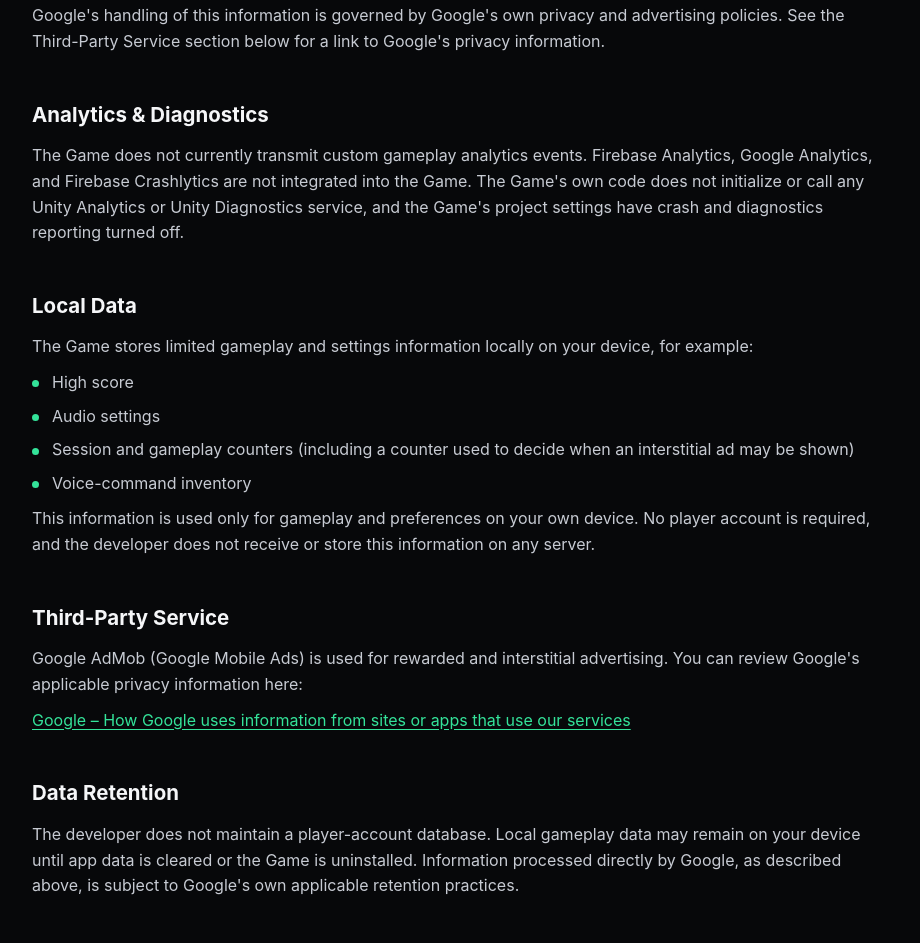
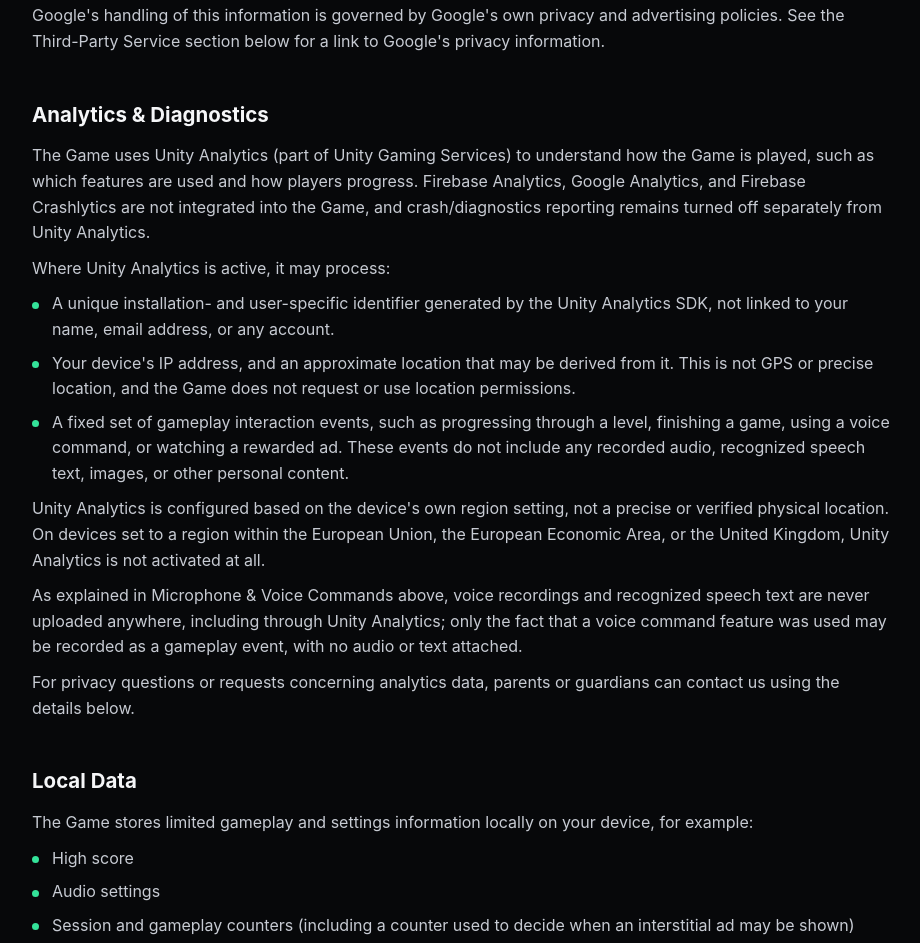
Before and after one commit to orentamar-cloud/CavemanVsAliens-Website, a plain HTML site: page privacy.html in a window 1280 px wide. Shown: the part 1521-2464 px from the top of the page, without its empty margins (318-1238 px from the left). Drawn offline with Linux system fonts and the light colour scheme.

Commit message:
Update privacy policy for Unity Analytics

```diff
--- a/privacy.html
+++ b/privacy.html
@@ -145,9 +145,31 @@
 
           <h2 id="analytics">Analytics &amp; Diagnostics</h2>
           <p>
-            The Game does not currently transmit custom gameplay analytics events. Firebase
-            Analytics, Google Analytics, and Firebase Crashlytics are not integrated into the Game.
-            The Game's own code does not initialize or call any Unity Analytics or Unity Diagnostics service, and the Game's project settings have crash and diagnostics reporting turned off.
+            The Game uses Unity Analytics (part of Unity Gaming Services) to understand how the
+            Game is played, such as which features are used and how players progress. Firebase
+            Analytics, Google Analytics, and Firebase Crashlytics are not integrated into the
+            Game, and crash/diagnostics reporting remains turned off separately from Unity Analytics.
+          </p>
+          <p>Where Unity Analytics is active, it may process:</p>
+          <ul>
+            <li>A unique installation- and user-specific identifier generated by the Unity Analytics SDK, not linked to your name, email address, or any account.</li>
+            <li>Your device's IP address, and an approximate location that may be derived from it. This is not GPS or precise location, and the Game does not request or use location permissions.</li>
+            <li>A fixed set of gameplay interaction events, such as progressing through a level, finishing a game, using a voice command, or watching a rewarded ad. These events do not include any recorded audio, recognized speech text, images, or other personal content.</li>
+          </ul>
+          <p>
+            Unity Analytics is configured based on the device's own region setting, not a precise
+            or verified physical location. On devices set to a region within the European Union,
+            the European Economic Area, or the United Kingdom, Unity Analytics is not activated at all.
+          </p>
+          <p>
+            As explained in Microphone &amp; Voice Commands above, voice recordings and recognized
+            speech text are never uploaded anywhere, including through Unity Analytics; only the fact
+            that a voice command feature was used may be recorded as a gameplay event, with no audio
+            or text attached.
+          </p>
+          <p>
+            For privacy questions or requests concerning analytics data, parents or guardians
+            can contact us using the details below.
           </p>
 
           <h2 id="local-data">Local Data</h2>
```
